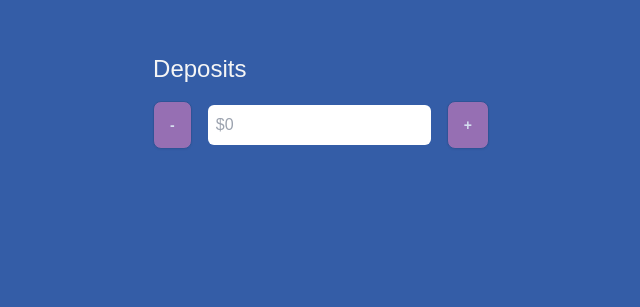
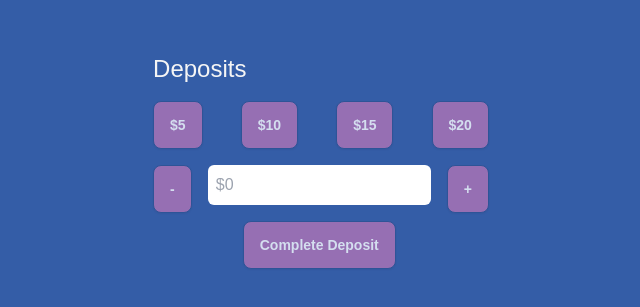
Before and after one commit to manolpahari/atmbymanol, a Next.js app: page /dashboard/deposit in a window 1280 px wide. Shown: the part 107-414 px from the top of the page, without its empty margins (319-959 px from the left). Built offline with nearby package versions, Linux system fonts and the light colour scheme; a web font is replaced by a local one.

Commit message:
adding more inputs and shortcuts to deposits page and extended primary button with button props

```diff
--- a/src/app/dashboard/deposit/page.tsx
+++ b/src/app/dashboard/deposit/page.tsx
@@ -8,8 +8,39 @@ function Page() {
       <div className="max-w-5xl items-center justify-center">
         <h1 className="text-2xl">Deposits</h1>
         <Spacing h="3" />
-        <form>
-          <div className="flex justify-between items-center gap-4">
+        {/* shortcuts buttons*/}
+        <div className="flex justify-between items-center gap-4 mt-2">
+          <ButtonPrimary
+            buttonName="$5"
+            type="button"
+            onClick={() => {
+              console.log('decrement by 5');
+            }}
+          />
+          <ButtonPrimary
+            buttonName="$10"
+            type="button"
+            onClick={() => {
+              console.log('decrement by 10');
+            }}
+          />
+          <ButtonPrimary
+            buttonName="$15"
+            type="button"
+            onClick={() => {
+              console.log('decrement by 15');
+            }}
+          />
+          <ButtonPrimary
+            buttonName="$20"
+            type="button"
+            onClick={() => {
+              console.log('decrement by 20');
+            }}
+          />
+        </div>
+        <Spacing h="3" />
+        <div className="flex justify-between items-start gap-4">
           <ButtonPrimary
             buttonName="-"
             type="button"
@@ -17,12 +48,25 @@ function Page() {
               console.log('increment by 5');
             }}
           />
+          {/* Form Input */}
+          <div>
+            <form className="flex flex-col items-center gap-4">
               <input
                 className="text-md text-black bg-white p-2 rounded-md"
-              type="text"
+                type="number"
                 name="depositAmount"
                 placeholder="$0"
+                disabled
               />
+              <ButtonPrimary
+                buttonName="Complete Deposit"
+                type="submit"
+                onClick={() => {
+                  console.log('decrement by 5');
+                }}
+              />
+            </form>
+          </div>
           <ButtonPrimary
             buttonName="+"
             type="button"
@@ -31,7 +75,6 @@ function Page() {
             }}
           />
         </div>
-        </form>
       </div>
     </section>
   );
```
Lines whose indentation alone changed are shown as unchanged.
